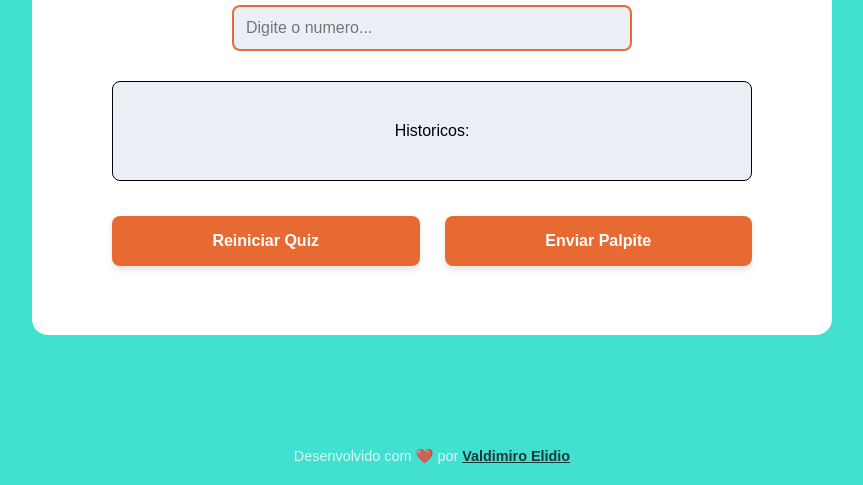
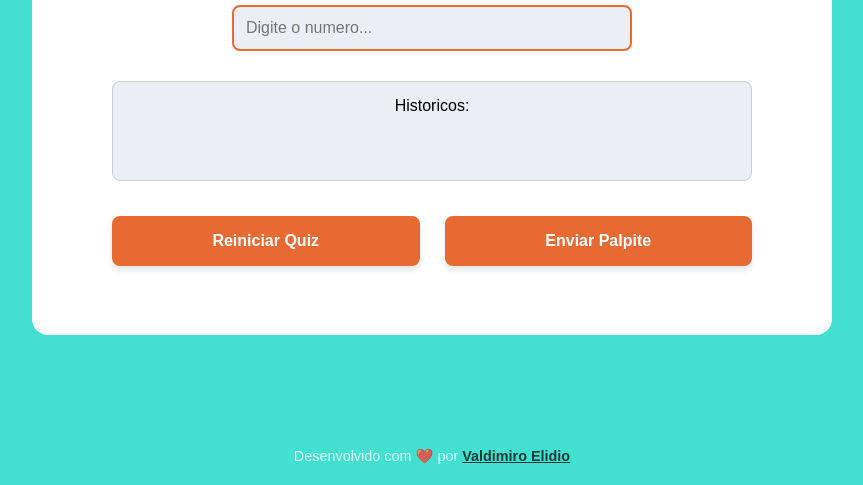
Before and after one commit to ValdoGo/QuizGAme, a plain HTML site: page index.html in a window 1280 px wide. Shown: the part 315-800 px from the top of the page, without its empty margins (208-1071 px from the left). Drawn offline with nearby package versions, Linux system fonts and the light colour scheme.

Commit message:
Refactor .resultados styles for better layout

```diff
--- a/style.css
+++ b/style.css
@@ -95,24 +95,23 @@ body {
 
 }
 
-.resultados{
-  display: flex;
-  width: 80%;
-  background-color:#ebeff5;
-  justify-content: center; /* Centraliza horizontalmente dentro da div */
-  margin: auto;
-  border: solid 0.1rem ;
-  border-radius: 8px;
-  min-height: 100px;
-  margin-top:30px;
-  margin-bottom:10px;
+.resultados {
+    display: flex;
+    width: 80%;
+    background-color: #ebeff5;
+    justify-content: center;
+    margin: 30px auto 10px auto;
+    border: solid 0.1rem #ccc;
+    border-radius: 8px;
+    min-height: 100px;
 
-  align-items: center;
- /* O AJUSTE DO ESPAÇO: */
-               /* Ajuste esse valor (10px, 15px, 20px) como preferir */
-  padding: 10px;          /* Espaço interno para os itens não colarem na borda */
-  flex-wrap: wrap;        /* Importante: se tiver muitos resultados, eles quebram a linha */
-
+    /* AJUSTES PARA MOBILE E HISTÓRICO GRANDE */
+    max-height: 200px;       /* Não deixa crescer mais que isso */
+    overflow-y: auto;        /* Cria o scroll interno */
+    padding: 15px;
+    flex-wrap: wrap;
+    gap: 10px;
+    align-items: flex-start; /* Alinha os itens no topo do histórico */
 }
 
 .botoes {
```
